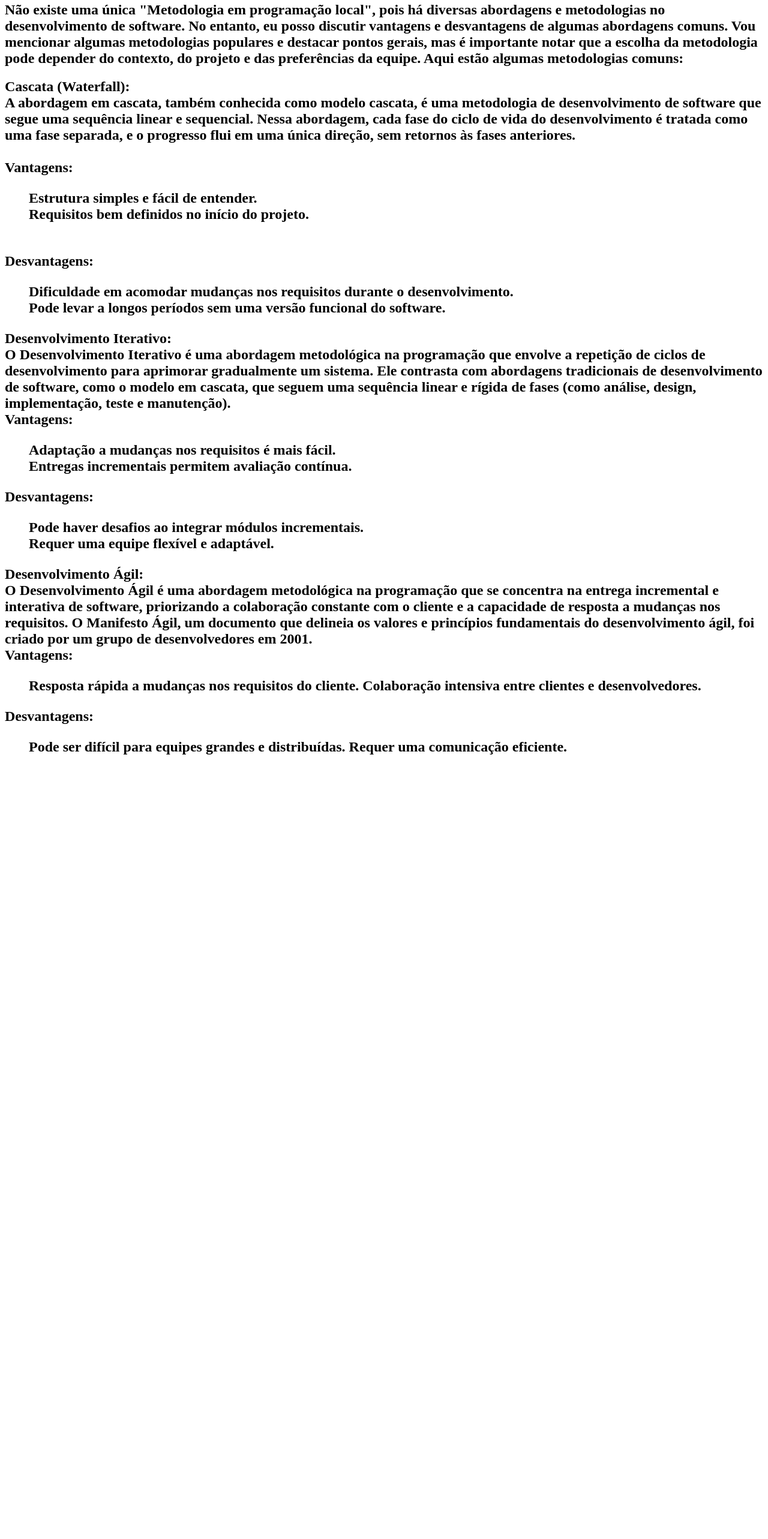
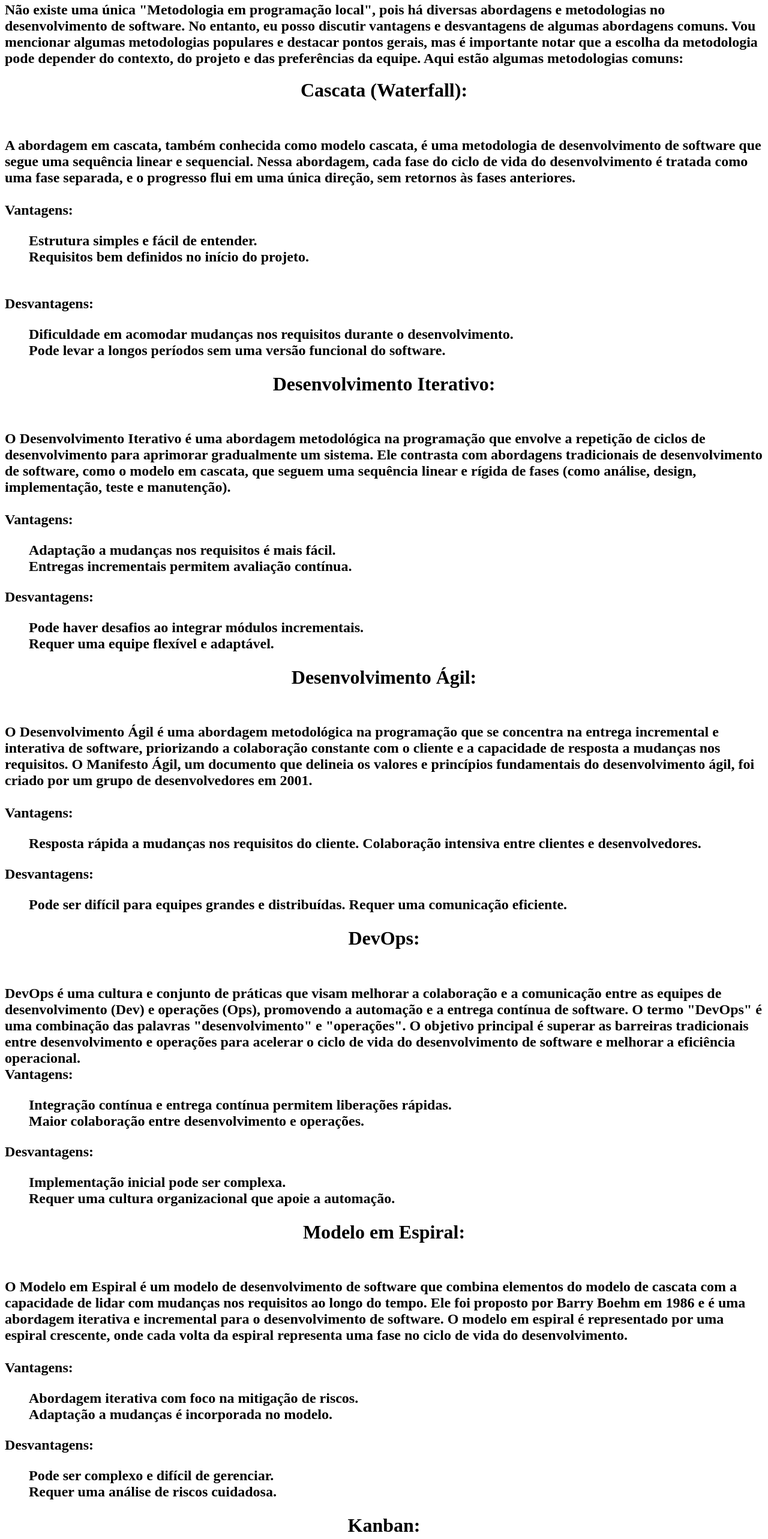
Before and after one commit to tomaspreira08/Princ-pios-metodol-gicos-de-programa-o, a plain HTML site: page index.html in a window 1280 px wide. Shown: the part 77-2643 px from the top of the page at 60% size. Before the commit the page ends 1360 px from the top, so only its background shows below. Drawn offline with Linux system fonts and the light colour scheme.

Commit message:
mais informação

```diff
--- a/index.html
+++ b/index.html
@@ -4,15 +4,20 @@
     <meta charset="UTF-8">
     <meta name="viewport" content="width=device-width, initial-scale=1.0">
     <title>Princípios metodológicos de programação</title>
+    <style>
+        body {
+
+        }
+    </style>
 </head>
 <body>
     <center> <h1>Vantagens e desvantagens dos princípios meteodológicos de programação </h1> </center>
 
     <h2>Não existe uma única "Metodologia em programação local", pois há diversas abordagens e metodologias no desenvolvimento de software. No entanto, eu posso discutir vantagens e desvantagens de algumas abordagens comuns. Vou mencionar algumas metodologias populares e destacar pontos gerais, mas é importante notar que a escolha da metodologia pode depender do contexto, do projeto e das preferências da equipe. Aqui estão algumas metodologias comuns: </h2>
 
-    <h2> Cascata (Waterfall):<br>
-
-        A abordagem em cascata, também conhecida como modelo cascata, é uma metodologia de desenvolvimento de software que segue uma sequência linear e sequencial. Nessa abordagem, cada fase do ciclo de vida do desenvolvimento é tratada como uma fase separada, e o progresso flui em uma única direção, sem retornos às fases anteriores. <br>
+     <h1><center>Cascata (Waterfall):<br> </center> </h1>
+        <br>
+       <h2> A abordagem em cascata, também conhecida como modelo cascata, é uma metodologia de desenvolvimento de software que segue uma sequência linear e sequencial. Nessa abordagem, cada fase do ciclo de vida do desenvolvimento é tratada como uma fase separada, e o progresso flui em uma única direção, sem retornos às fases anteriores. <br>
         <br>
         Vantagens:<br>
     <ol>
@@ -24,10 +29,12 @@
     <ol>
         Dificuldade em acomodar mudanças nos requisitos durante o desenvolvimento.<br>
         Pode levar a longos períodos sem uma versão funcional do software.
-    </ol>
+    </ol> </h2>
 
-        Desenvolvimento Iterativo:<br>
-        O Desenvolvimento Iterativo é uma abordagem metodológica na programação que envolve a repetição de ciclos de desenvolvimento para aprimorar gradualmente um sistema. Ele contrasta com abordagens tradicionais de desenvolvimento de software, como o modelo em cascata, que seguem uma sequência linear e rígida de fases (como análise, design, implementação, teste e manutenção).<br>
+        <h1><center>Desenvolvimento Iterativo:<br> </center> </h1>
+        <br>
+        <h2>O Desenvolvimento Iterativo é uma abordagem metodológica na programação que envolve a repetição de ciclos de desenvolvimento para aprimorar gradualmente um sistema. Ele contrasta com abordagens tradicionais de desenvolvimento de software, como o modelo em cascata, que seguem uma sequência linear e rígida de fases (como análise, design, implementação, teste e manutenção).<br>
+        <br>
         Vantagens:<br>
         <ol>
         Adaptação a mudanças nos requisitos é mais fácil.<br>
@@ -37,10 +44,11 @@
         <ol>
         Pode haver desafios ao integrar módulos incrementais.<br>
         Requer uma equipe flexível e adaptável.<br>
-        </ol>
-        Desenvolvimento Ágil:<br>
-
-O Desenvolvimento Ágil é uma abordagem metodológica na programação que se concentra na entrega incremental e interativa de software, priorizando a colaboração constante com o cliente e a capacidade de resposta a mudanças nos requisitos. O Manifesto Ágil, um documento que delineia os valores e princípios fundamentais do desenvolvimento ágil, foi criado por um grupo de desenvolvedores em 2001.<br>
+        </ol> </h2>
+        <h1><center>Desenvolvimento Ágil:<br> </center> </h1>
+        <br>
+        <h2>O Desenvolvimento Ágil é uma abordagem metodológica na programação que se concentra na entrega incremental e interativa de software, priorizando a colaboração constante com o cliente e a capacidade de resposta a mudanças nos requisitos. O Manifesto Ágil, um documento que delineia os valores e princípios fundamentais do desenvolvimento ágil, foi criado por um grupo de desenvolvedores em 2001.<br>
+       <br>
         Vantagens:<br>
         <ol>
         Resposta rápida a mudanças nos requisitos do cliente.
@@ -50,9 +58,51 @@ O Desenvolvimento Ágil é uma abordagem metodológica na programação que se c
         <ol>
         Pode ser difícil para equipes grandes e distribuídas.
         Requer uma comunicação eficiente.
+        </ol> </h2>
+        <h1><center>DevOps:<br> </center></h1>
+        <br>
+        <h2>DevOps é uma cultura e conjunto de práticas que visam melhorar a colaboração e a comunicação entre as equipes de desenvolvimento (Dev) e operações (Ops), promovendo a automação e a entrega contínua de software. O termo "DevOps" é uma combinação das palavras "desenvolvimento" e "operações". O objetivo principal é superar as barreiras tradicionais entre desenvolvimento e operações para acelerar o ciclo de vida do desenvolvimento de software e melhorar a eficiência operacional.
+        <br>
+        Vantagens:<br>
+        <ol>
+        Integração contínua e entrega contínua permitem liberações rápidas.<br>
+        Maior colaboração entre desenvolvimento e operações.<br>
         </ol>
+        Desvantagens:<br>
+        <ol>
+        Implementação inicial pode ser complexa.<br>
+        Requer uma cultura organizacional que apoie a automação.<br>
+        </ol> </h2>
+        <h1><center>Modelo em Espiral:<br> </center></h1>
+        <br>
+        <h2>O Modelo em Espiral é um modelo de desenvolvimento de software que combina elementos do modelo de cascata com a capacidade de lidar com mudanças nos requisitos ao longo do tempo. Ele foi proposto por Barry Boehm em 1986 e é uma abordagem iterativa e incremental para o desenvolvimento de software. O modelo em espiral é representado por uma espiral crescente, onde cada volta da espiral representa uma fase no ciclo de vida do desenvolvimento.<br>
+       <br>
+        Vantagens:<br>
+        <ol>
+        Abordagem iterativa com foco na mitigação de riscos.<br>
+        Adaptação a mudanças é incorporada no modelo.<br>
+        </ol>
+        Desvantagens:<br>
+        <ol>
+        Pode ser complexo e difícil de gerenciar.<br>
+        Requer uma análise de riscos cuidadosa.<br>
+        </ol> </h2>
 
-    </h2>
+        <h1><center>Kanban:<br> </center> </h1>
+        <br>
+        <h2>O Kanban é uma metodologia de gestão visual originada no Japão, inicialmente aplicada em processos de produção, como na fabricação de automóveis na Toyota. No contexto do desenvolvimento de software, o Kanban é uma abordagem ágil que visa otimizar o fluxo de trabalho, melhorar a eficiência e facilitar a gestão visual do trabalho em andamento.<br>
+        <br>
+        Vantagens:<br>
+        <ol>
+        Visualização clara do fluxo de trabalho.<br>
+        Adaptação contínua às mudanças nas prioridades.<br>
+        </ol>
+        Desvantagens:<br>
+        <ol>
+        Pode não ser ideal para projetos altamente complexos.<br>
+        Pode exigir uma boa comunicação entre os membros da equipe.<br>
+        </ol>
+        </h2>
 
 
 
```
